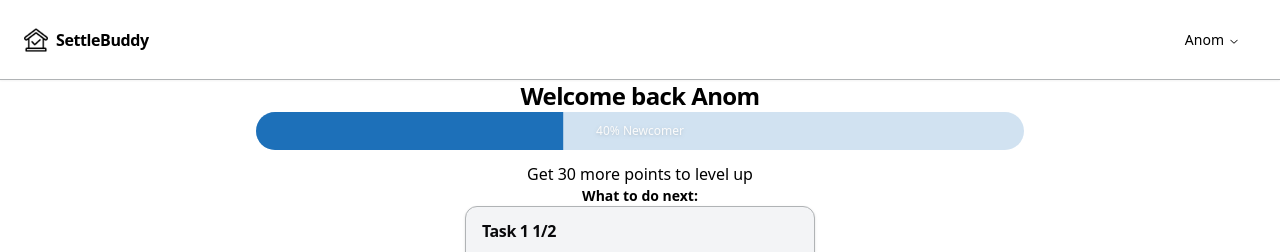
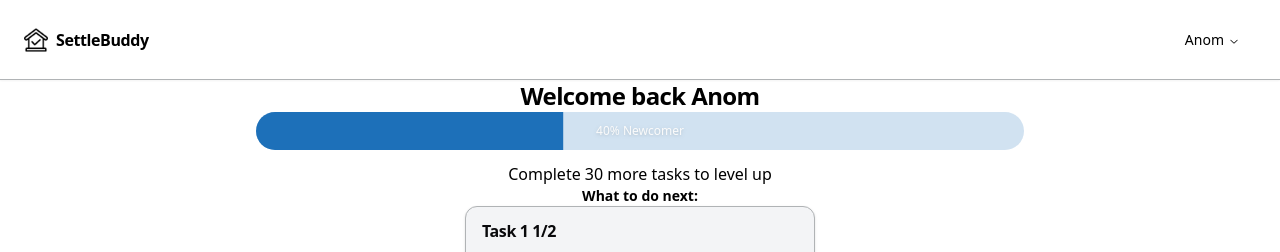
Before and after one commit to PDochev/hackathonparty, a React (Vite) app: page / in a window 1280 px wide. Shown: the top 252 px of the page. Built offline with nearby package versions, Linux system fonts and the light colour scheme.

Commit message:
update instruction

```diff
--- a/src/components/business/ExpProgress.tsx
+++ b/src/components/business/ExpProgress.tsx
@@ -18,7 +18,7 @@ export function ExpProgress({ userTitle, value, leftPoints }: Props) {
         </div>
       </div>
       <div className="mt-3 text-center">
-        Get {leftPoints} more points to level up
+        Complete {leftPoints} more tasks to level up
       </div>
     </div>
   );
```
